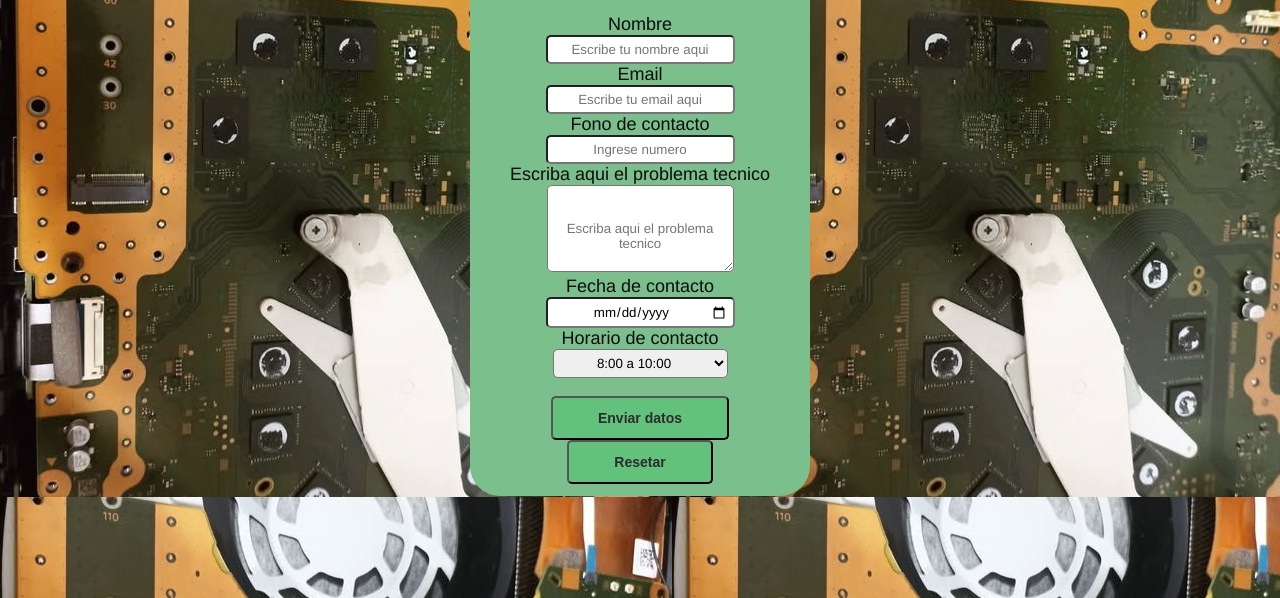
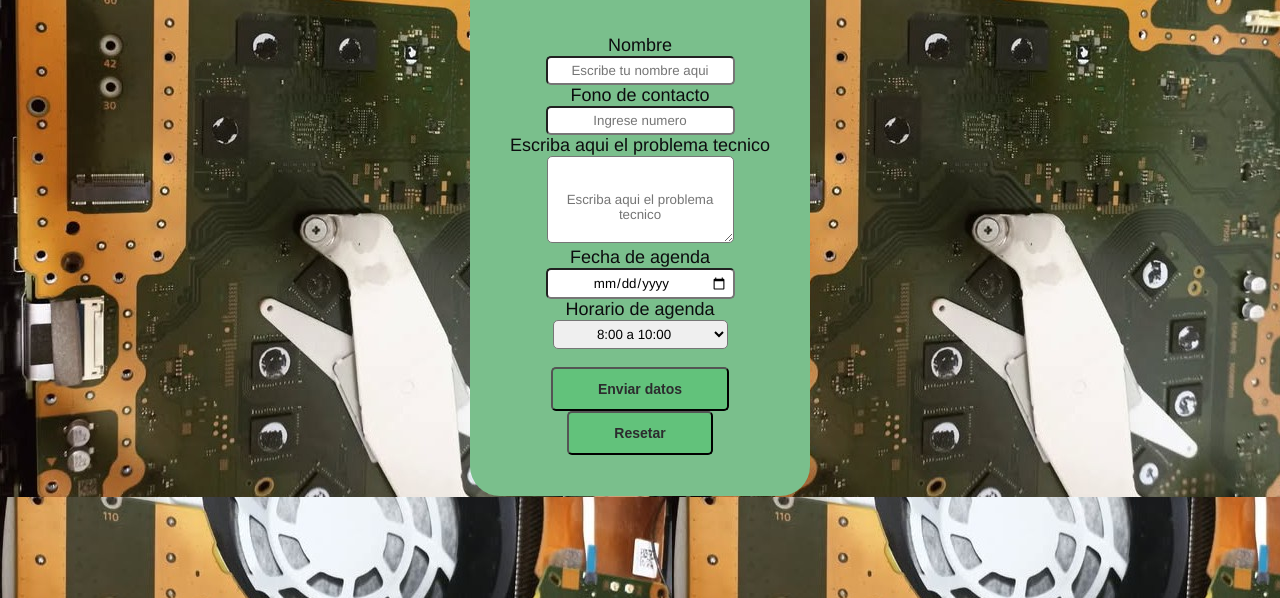
Before and after one commit to anveraantonio/agenda, a plain HTML site: page index.html in a window 1280 px wide. Shown: the part 202-800 px from the top of the page. Drawn offline with Linux system fonts and the light colour scheme.

Commit message:
Update index.html
cambios de nombre de fecha y  agenda y quitar el correo

```diff
--- a/index.html
+++ b/index.html
@@ -19,11 +19,6 @@
         <br>
         <input class="centro" type="text" id="nombre" name="nombre" placeholder="Escribe tu nombre aqui"required>
         <br>
-        <label for="email">Email</label>
-        <br>
-        <input class="centro1" type="email" id="email" name="email" placeholder="Escribe tu email aqui"
-         required>
-        <br>
         <label for="contacto">Fono de contacto</label>
         <br>
         <input class="centro2" type="text" id="Contacto" name="fono" placeholder="Ingrese numero" maxlength="9" required>
@@ -32,11 +27,11 @@
         <br>
         <textarea class="centro5" id="opinion" rame="opinion" name= "historia" placeholder="Escriba aqui el problema tecnico" rows="5" cols="25" required></textarea>
         <br>
-        <label for="fecha">Fecha de contacto</label>
+        <label for="fecha">Fecha de agenda</label>
         <br>
         <input class="centro3" type="date" id="fecha" name="fecha" max="2025-12-31" required>
         <br>
-        <label  for="horario">Horario de contacto</label>
+        <label  for="horario">Horario de agenda</label>
         <br>
             <select class="centro4" name="horario" id="horario">
                 <option value="am">8:00 a 10:00</option>
```
